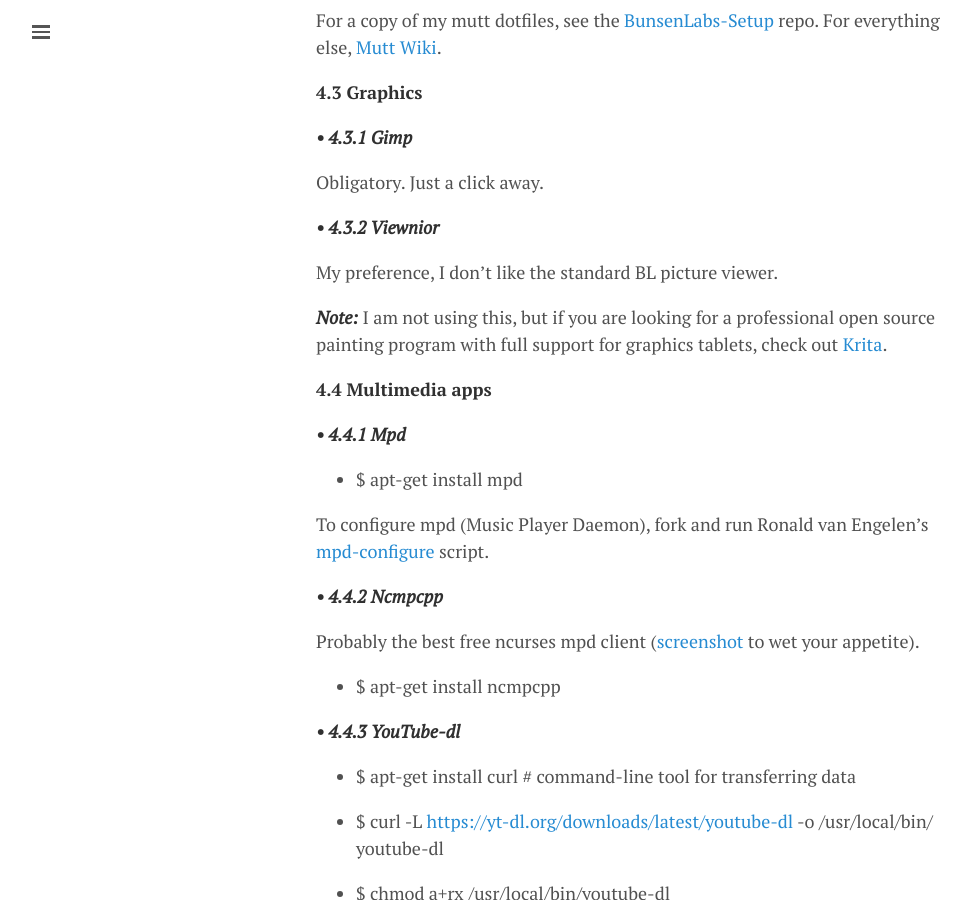
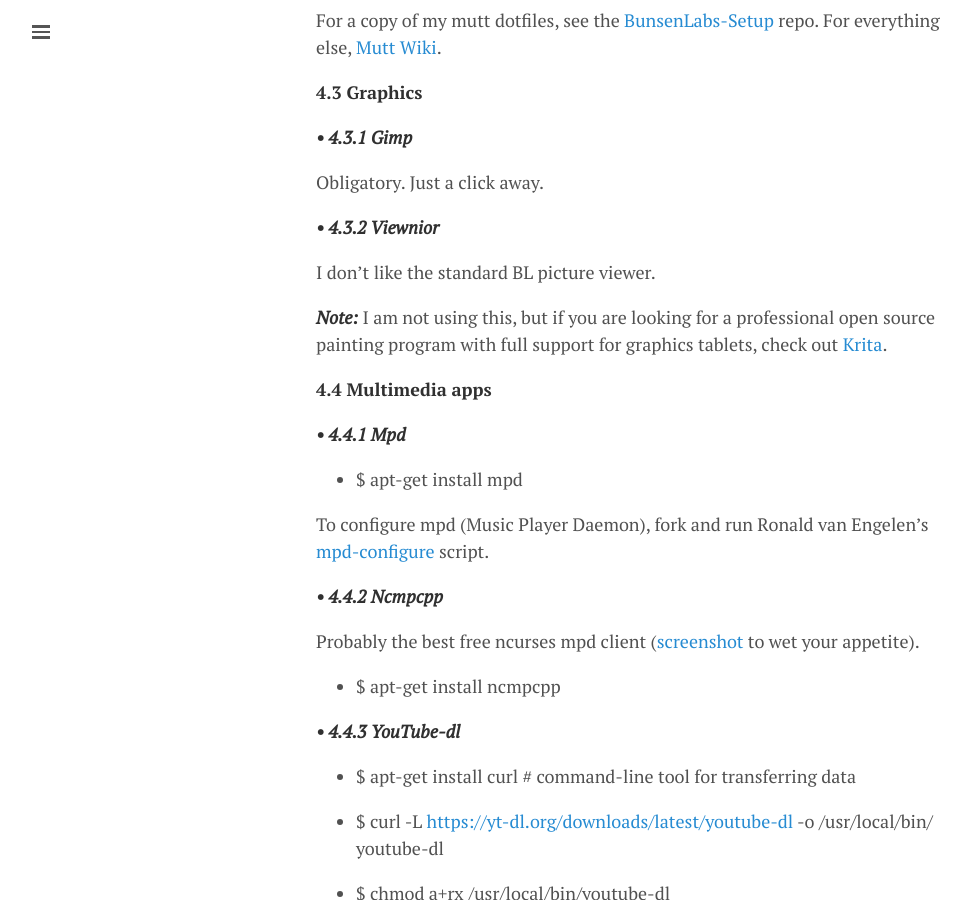
Before and after one commit to lgeurts/lgeurts.github.io, a Jekyll site: the page built from _posts/2017-07-11-bunsenlabs-linux-setup-notes-for dell-inspiron-6000.md, in a window 1280 px wide and 900 px high, scrolled down 3901 px. Shown: the whole window, without its empty margins (0-971 px from the left). Built offline with Jekyll 4.4.1, drawn with Linux system fonts in a browser that asks for light colours; nearby versions of some CDN libraries; comment, search, counter and statistics services are not loaded; some of the changed text lies outside the part shown.

Commit message:
Update 2017-07-11-bunsenlabs-linux-setup-notes-for dell-inspiron-6000.md

```diff
--- a/_posts/2017-07-11-bunsenlabs-linux-setup-notes-for dell-inspiron-6000.md
+++ b/_posts/2017-07-11-bunsenlabs-linux-setup-notes-for dell-inspiron-6000.md
@@ -108,7 +108,7 @@
 
 ***• 4.3.2 Viewnior***
 
-My preference, I don't like the standard BL picture viewer.
+I don't like the standard BL picture viewer.
 
 ***Note:*** I am not using this, but if you are looking for a professional open source painting program with full support for graphics tablets, check out [Krita](https://krita.org/en/).
 
@@ -186,7 +186,7 @@
 - *syntax on*
 - *colorscheme Tomorrow-Night # love this theme*
 
-Almost there, getting to the fonts:
+Let's add some nice fonts:
 
 Download the [Menlo](https://github.com/lgeurts/BunsenLabs-Setup/tree/master/.fonts) fonts and add this line to .vimrc:
 
```
